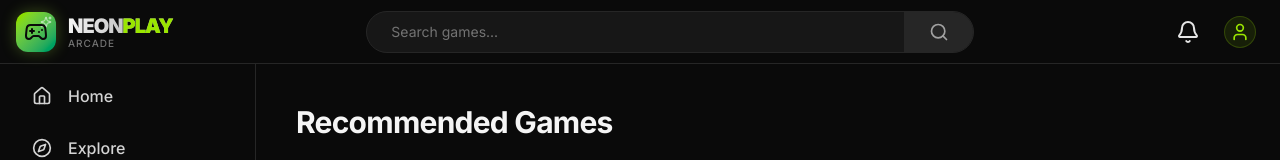
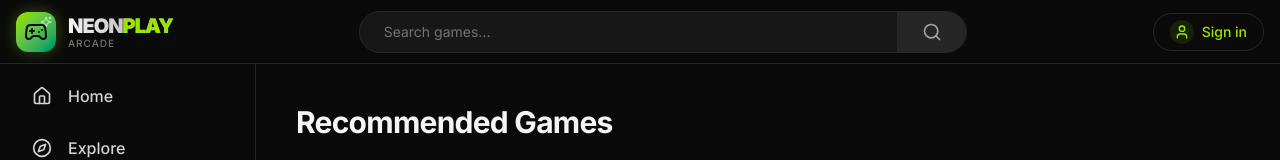
Before and after one commit to phalla-doll/neon-play, a Next.js app: page / in a window 1280 px wide. Shown: the top 160 px of the page. Built offline with nearby package versions, Linux system fonts and the light colour scheme.

Commit message:
feat(Header): Conditionally render user icon
Removes the notification bell icon and conditionally renders the user icon based on authentication status. This is a placeholder for future authentication integration.

```diff
--- a/components/Header.tsx
+++ b/components/Header.tsx
@@ -1,9 +1,12 @@
 import Link from 'next/link';
-import { Bell, User, Gamepad2, Sparkles } from 'lucide-react';
+import { User, Gamepad2, Sparkles } from 'lucide-react';
 import SearchBar from './SearchBar';
 import { Suspense } from 'react';
 
 export default function Header() {
+  // Mock authentication state for now
+  const isLoggedIn = false;
+
   return (
     <header className="sticky top-0 z-50 flex h-16 items-center justify-between bg-neutral-950 px-4 border-b border-neutral-800">
       <div className="flex items-center gap-4">
@@ -30,14 +33,20 @@ export default function Header() {
       </div>
 
       <div className="flex items-center gap-2">
-        <button className="p-2 hover:bg-neutral-800 rounded-full transition-colors">
-          <Bell className="w-6 h-6 text-neutral-200" />
-        </button>
-        <button className="p-2 hover:bg-neutral-800 rounded-full transition-colors">
-          <div className="w-8 h-8 rounded-full bg-lime-400/10 flex items-center justify-center border border-lime-400/20">
-            <User className="w-5 h-5 text-lime-400" />
-          </div>
-        </button>
+        {isLoggedIn ? (
+          <button className="p-2 hover:bg-neutral-800 rounded-full transition-colors">
+            <div className="w-8 h-8 rounded-full bg-lime-400/10 flex items-center justify-center border border-lime-400/20">
+              <User className="w-5 h-5 text-lime-400" />
+            </div>
+          </button>
+        ) : (
+          <button className="flex items-center gap-2 px-4 py-1.5 text-sm font-medium text-lime-400 border border-neutral-800 rounded-full hover:bg-lime-400/10 hover:border-lime-400/30 transition-colors">
+            <div className="w-6 h-6 rounded-full bg-lime-400/10 flex items-center justify-center">
+              <User className="w-4 h-4 text-lime-400" />
+            </div>
+            Sign in
+          </button>
+        )}
       </div>
     </header>
   );
```
